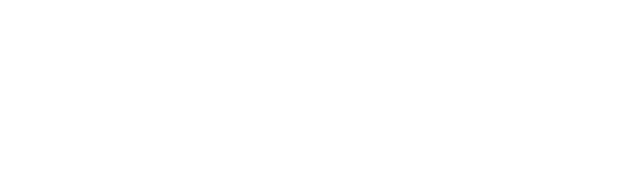
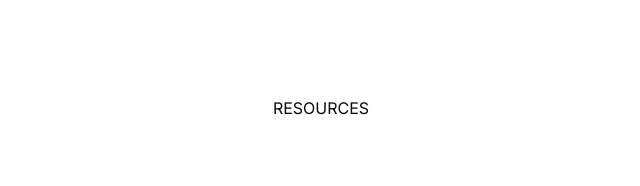
Before and after one commit to TAO-ENGR/club-website, a Next.js app in the folder club-website/: page / in a window 1280 px wide. Shown: the top 186 px of the page, without its empty margins (319-959 px from the left). Built offline with nearby package versions, Linux system fonts and the light colour scheme.

Commit message:
added heading to resource page banner

```diff
--- a/club-website/src/app/page.tsx
+++ b/club-website/src/app/page.tsx
@@ -3,7 +3,7 @@ import Image from "next/image";
 export default function Resources() {
   return (
     <main className="flex min-h-screen flex-col items-center justify-between p-24 gap-12">
-
+      <h1>RESOURCES</h1>
     </main>
   );
 }
```
Also changed, not shown: club-website/package.json (+4 -4 lines), 2 other files (tests, documents, lock files or other folders).
